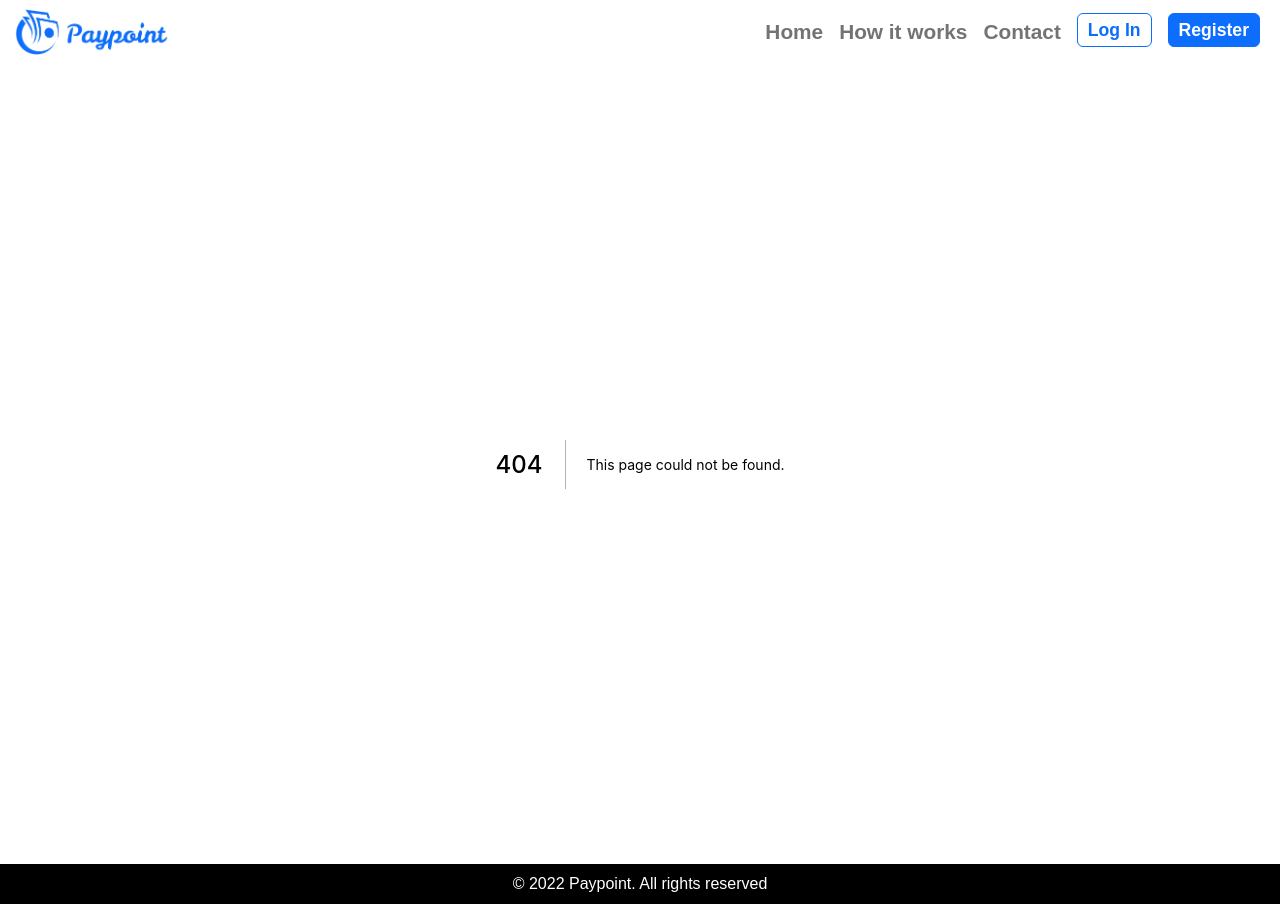
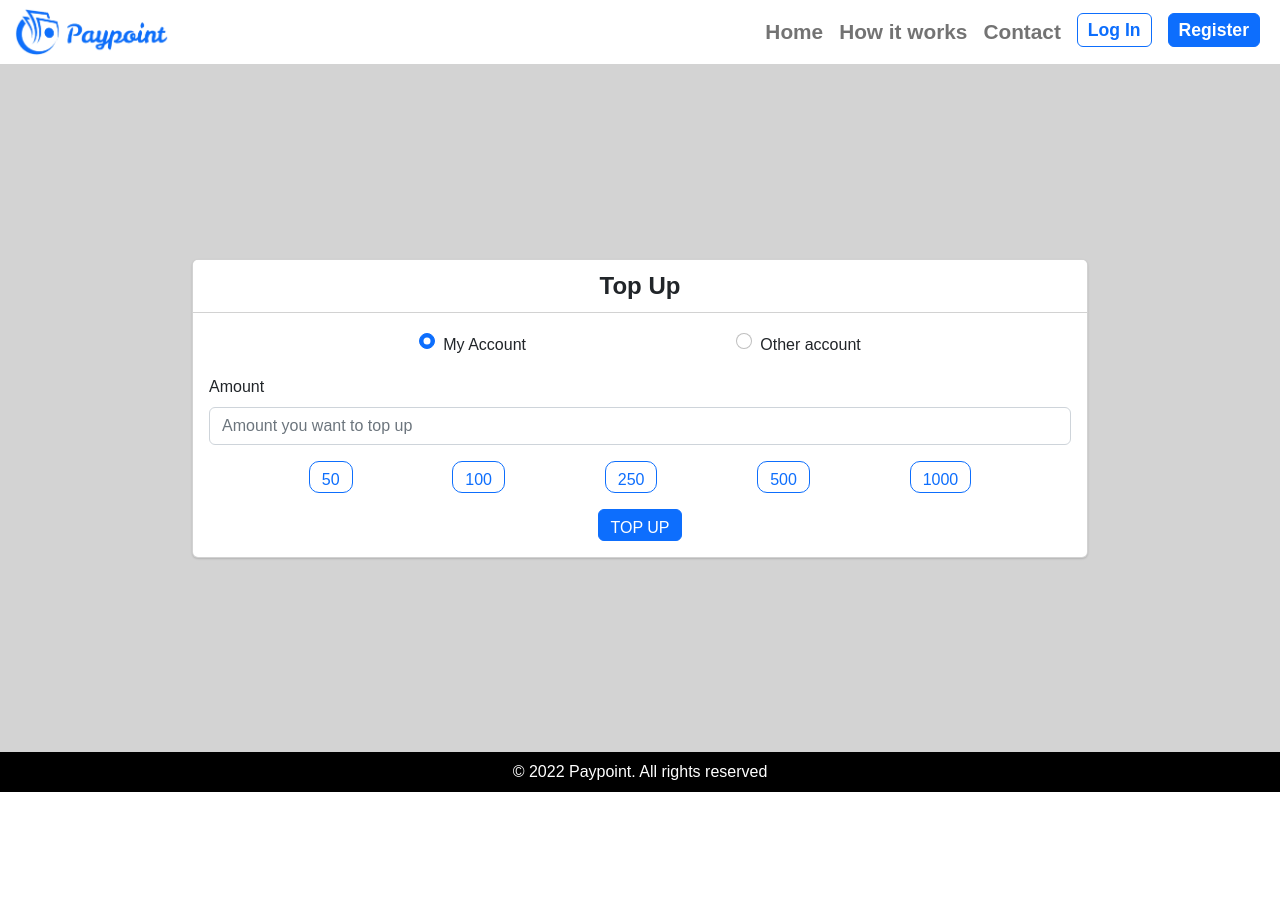
Before and after one commit to faizscripts/paypoint, a Next.js app: page /topup in a window 1280 px wide. Before the commit this address had no page. After the commit the page ends 800 px from the top, so only its background shows below. Built offline with nearby package versions, Linux system fonts and the light colour scheme; a web font is replaced by a local one.

Commit message:
Top up page

```diff
--- /dev/null
+++ b/components/elements/QuickTopUp.js
@@ -0,0 +1,7 @@
+function QuickTopUp({setAmount, value}) {
+    return(
+        <button type="button" className="btn btn-outline-primary amount-btn" onClick={() => setAmount(value)}>{value}</button>
+    )
+}
+
+export default QuickTopUp
--- a/pages/register.js
+++ b/pages/register.js
@@ -10,7 +10,7 @@ function Register() {
     const [confirm, setConfirm]= useState("")
 
     return(
-        <div className="register container">
+        <div className="card-page">
             <div className="card">
                 <div className="card-header">
                     Register
@@ -42,7 +42,7 @@ function Register() {
                             </div>
                         </div>
                         <div className="submit">
-                            <button type="submit" className="btn btn-primary">SUBMIT</button>
+                            <button type="submit" className="btn btn-primary">REGISTER</button>
                             <p>Have an account?<Link href="/login"><span className="alternative">&nbsp; Log in here</span></Link></p>
                         </div>
                     </form>
--- /dev/null
+++ b/pages/topup.js
@@ -0,0 +1,69 @@
+import {useState} from "react";
+import QuickTopUp from "../components/elements/QuickTopUp";
+
+function TopUp() {
+
+    const [showRecipient, setShowRecipient]= useState(false)
+    const [recipient, setRecipient]= useState("")
+    const [amount, setAmount]= useState("")
+
+    const renderRecipient = () => {
+        if (showRecipient) {
+            return(
+                <div className="mb-3">
+                    <label htmlFor="recipient" className="form-label">Recipient's phone number </label>
+                    <input type="number" className="form-control" id="recipient" name="recipient" placeholder="+254705063256" value={recipient} onChange={e => setRecipient(e.target.value)} required/>
+                </div>
+            )
+        } else return null
+    }
+
+    return(
+        <div className="card-page">
+            <div className="card">
+                <div className="card-header">
+                    Top Up
+                </div>
+                <div className="card-body">
+                    <form >
+                        <div className="mb-3 d-flex justify-content-evenly" onChange={() => {
+                            setShowRecipient(!showRecipient)
+                        }}>
+                            <div className="form-check">
+                                <input className="form-check-input" type="radio" name="account"
+                                       id="myAccount" defaultChecked="true" />
+                                    <label className="form-check-label mt-1" htmlFor="myAccount">
+                                        My Account
+                                    </label>
+                            </div>
+                            <div className="form-check">
+                                <input className="form-check-input" type="radio" name="account"
+                                       id="otherAccount"/>
+                                    <label className="form-check-label mt-1" htmlFor="otherAccount">
+                                        Other account
+                                    </label>
+                            </div>
+                        </div>
+                        {renderRecipient()}
+                        <div className="mb-3">
+                            <label htmlFor="amount" className="form-label">Amount</label>
+                            <input type="number" className="form-control" id="amount" name="amount" placeholder="Amount you want to top up" value={amount} onChange={e => setAmount(e.target.value)} required/>
+                        </div>
+                        <div className="d-flex justify-content-evenly mb-3">
+                            <QuickTopUp setAmount={setAmount} value="50" />
+                            <QuickTopUp setAmount={setAmount} value="100" />
+                            <QuickTopUp setAmount={setAmount} value="250" />
+                            <QuickTopUp setAmount={setAmount} value="500" />
+                            <QuickTopUp setAmount={setAmount} value="1000" />
+                        </div>
+                        <div className="submit">
+                            <button type="submit" className="btn btn-primary">TOP UP</button>
+                        </div>
+                    </form>
+                </div>
+            </div>
+        </div>
+    )
+}
+
+export default TopUp
--- a/styles/globals.scss
+++ b/styles/globals.scss
@@ -105,14 +105,15 @@ body {
   padding: 0.5rem 0;
 }
 
-.register{
+.card-page{
   height: 86vh;
   display: grid;
   place-items: center;
+  background: lightgrey;
 
   .card{
     @include shadow;
-    width: 80%;
+    width: 70%;
   }
 
   .card-header{
@@ -134,6 +135,14 @@ body {
     color:  #0275d8;
     @include pointer;
   }
+
+  .btn{
+    padding-bottom: 0;
+  }
+
+  .amount-btn{
+    border-radius: 10px;
+  }
 }
 
 @import "media-queries";
--- a/styles/media-queries.scss
+++ b/styles/media-queries.scss
@@ -30,7 +30,7 @@
     }
   }
 
-  .register{
+  .card-page{
     .card{
       width: 85%;
     }
@@ -45,7 +45,7 @@
     }
   }
 
-  .register{
+  .card-page{
     .card{
       width: 95%;
     }
```
Also changed, not shown: pages/login.js (+2 -5 lines).
